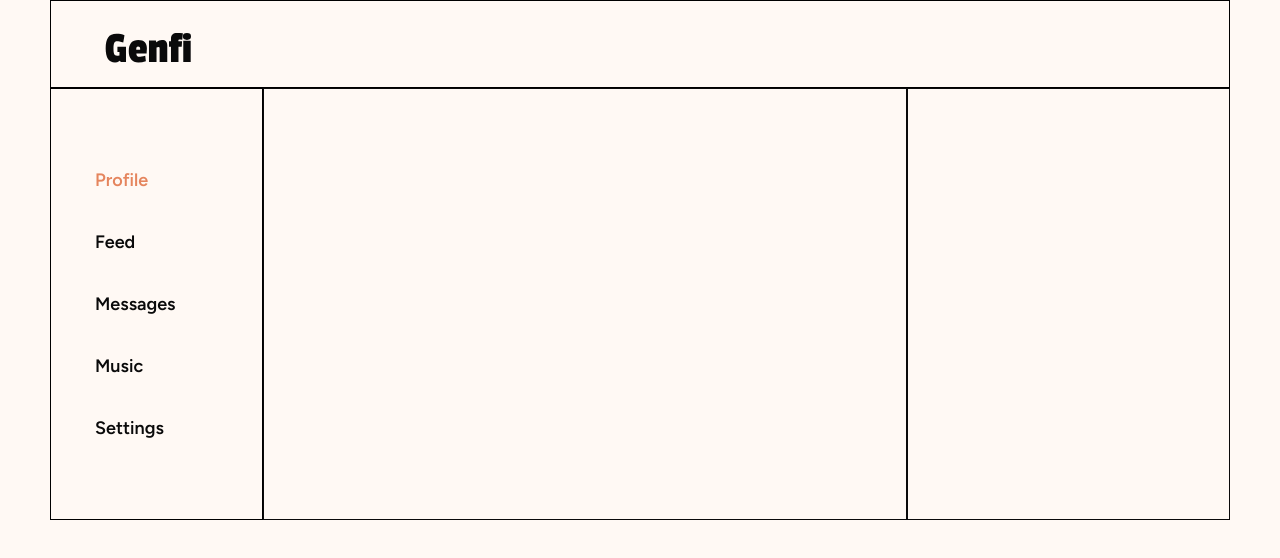
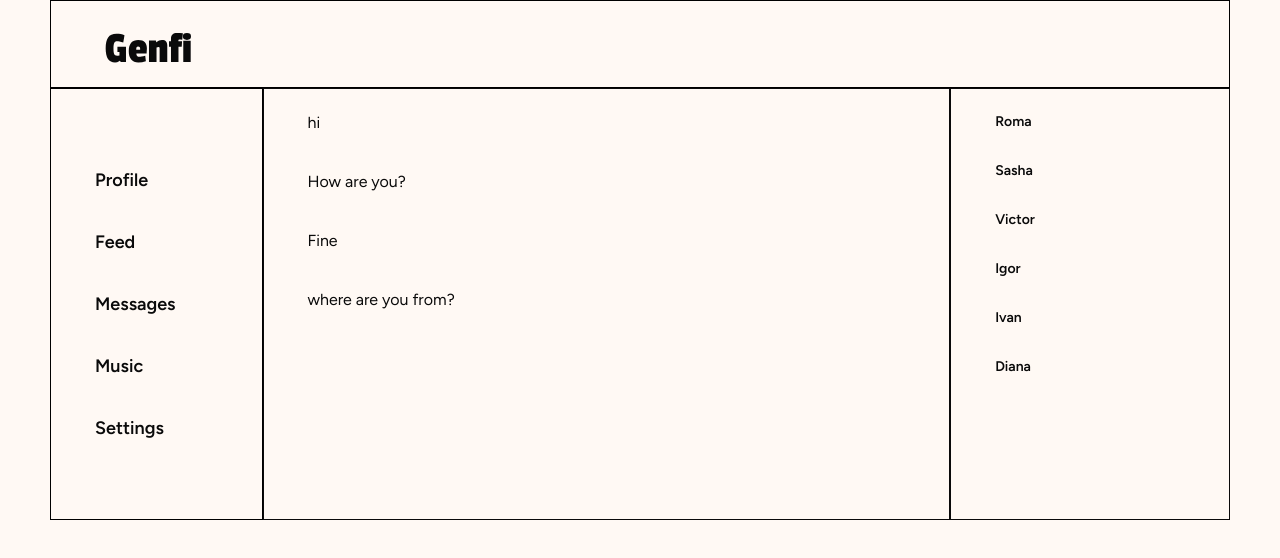
Before and after one commit to Readberg/React-Genfi, a React (Create React App) app: page /dialogs in a window 1280 px wide. Shown: the top 558 px of the page. Built offline with nearby package versions, Linux system fonts and the light colour scheme.

Commit message:
feat: add dialogs functional

```diff
--- a/src/App.js
+++ b/src/App.js
@@ -6,24 +6,21 @@ import Dialogs from './components/Dialogs/Dialogs';
 import Feed from './components/Feed/Feed';
 import Music from './components/Music/Music';
 import SettingsPage from './components/SettingsPage/Settings';
-import {BrowserRouter, BrowserRouter as Router, Route, Routes} from 'react-router-dom';
-
+import {Routes, Route} from 'react-router-dom';
 
 function App(props) {
   return (
-    <BrowserRouter>
     <div className='app-wrapper'>
       <Header />
       <Nav />
       <Routes>
-        <Route path='*'element={<Profile />} />
+        <Route path='/profile'element={<Profile />} />
         <Route path='/feed'element={<Feed />} />
-        <Route path='/dialogs'element={<Dialogs />} />
+        <Route path='/dialogs/*'element={<Dialogs />} />
         <Route path='/music'element={<Music />} />
         <Route path='/settings'element={<SettingsPage />} />
       </Routes>
     </div>
-    </BrowserRouter>
   );
 }
 
--- a/src/components/Dialogs/Dialogs.module.css
+++ b/src/components/Dialogs/Dialogs.module.css
@@ -1,5 +1,5 @@
 .dialogs {
     display: grid;
 
-    grid-template-areas: "messages messages friends";
+    grid-template-areas: "messages messages messages friends";
 }
--- /dev/null
+++ b/src/components/Dialogs/Friends/Friend/Friend.jsx
@@ -0,0 +1,14 @@
+import { NavLink } from 'react-router-dom';
+import c from './Friend.module.css';
+
+function Friend(props) {
+    let path = '/dialogs/' + props.id;
+
+    return (
+        <NavLink to={path} className={c.friend}>
+                {props.name}
+        </NavLink>
+    )
+}
+
+export default Friend;
--- /dev/null
+++ b/src/components/Dialogs/Friends/Friend/Friend.module.css
@@ -0,0 +1,7 @@
+.friend {
+    font-family: 'Figtree';
+    font-style: normal;
+    font-weight: 600;
+    font-size: 14px;
+    color: var(--text-color);
+}
--- a/src/components/Dialogs/Friends/Friends.jsx
+++ b/src/components/Dialogs/Friends/Friends.jsx
@@ -1,9 +1,15 @@
+import Friend from './Friend/Friend';
 import c from './Friends.module.css'
 
 function Friends() {
     return (
         <div className={c.friends}>
-
+            <Friend name='Roma' id='1'/>
+            <Friend name='Sasha' id='2'/>
+            <Friend name='Victor' id='3'/>
+            <Friend name='Igor' id='4'/>
+            <Friend name='Ivan' id='5'/>
+            <Friend name='Diana' id='6'/>
         </div>
     )
 }
--- a/src/components/Dialogs/Friends/Friends.module.css
+++ b/src/components/Dialogs/Friends/Friends.module.css
@@ -1,4 +1,12 @@
 .friends {
     grid-area: friends;
     border: 1px solid #0A0A0A;
+    padding: 24px 44px;
+    display: flex;
+    flex-direction: column;
+    gap: 32px;
 }
+
+.active {
+    color: #E5855D;
+}
--- /dev/null
+++ b/src/components/Dialogs/Messages/Message/Message.jsx
@@ -0,0 +1,9 @@
+import c from './Message.module.css'
+
+function Message(props) {
+    return (
+        <div className={c.message}>{props.message}</div>
+    )
+}
+
+export default Message;
--- a/src/components/Dialogs/Messages/Messages.jsx
+++ b/src/components/Dialogs/Messages/Messages.jsx
@@ -1,9 +1,13 @@
+import Message from './Message/Message';
 import c from './Messages.module.css'
 
-function Messages() {
+function Messages(props) {
     return (
         <div className={c.messages}>
-
+            <Message message='hi'/>
+            <Message message='How are you?'/>
+            <Message message='Fine'/>
+            <Message message='where are you from?'/>
         </div>
     )
 }
--- a/src/components/Dialogs/Messages/Messages.module.css
+++ b/src/components/Dialogs/Messages/Messages.module.css
@@ -1,4 +1,8 @@
 .messages {
+    display: flex;
+    flex-direction: column;
+    gap: 40px;
+    padding: 24px 44px;
     grid-area: messages;
     border: 1px solid #0A0A0A;
 }
--- a/src/components/Nav/Chapters/Chapters.jsx
+++ b/src/components/Nav/Chapters/Chapters.jsx
@@ -1,15 +1,36 @@
-import c from './Chapters.module.css'
+import c from "./Chapters.module.css";
+import {NavLink} from 'react-router-dom'
 
 function Chapters() {
-    return (
-        <ul className={c.list}>
-          <li className={c.item}><a href="/profile" className={`${c.link} ${c.active}`}>Profile</a></li>
-          <li className={c.item}><a href="/feed" className={c.link}>Feed</a></li>
-          <li className={c.item}><a href="/dialogs" className={c.link}>Messages</a></li>
-          <li className={c.item}><a href="/music" className={c.link}>Music</a></li>
-          <li className={c.item}><a href="/settings" className={c.link}>Settings</a></li>
-        </ul>
-    )
+  return (
+    <ul className={c.list}>
+      <li className={c.item}>
+        <NavLink to="/profile" className={`${c.link}`}>
+          Profile
+        </NavLink>
+      </li>
+      <li className={c.item}>
+        <NavLink to="/feed" className={c.link}>
+          Feed
+        </NavLink>
+      </li>
+      <li className={c.item}>
+        <NavLink to="/dialogs" className={c.link}>
+          Messages
+        </NavLink>
+      </li>
+      <li className={c.item}>
+        <NavLink to="/music" className={c.link}>
+          Music
+        </NavLink>
+      </li>
+      <li className={c.item}>
+        <NavLink to="/settings" className={c.link}>
+          Settings
+        </NavLink>
+      </li>
+    </ul>
+  );
 }
 
 export default Chapters;
--- a/src/index.js
+++ b/src/index.js
@@ -3,11 +3,15 @@ import ReactDOM from 'react-dom/client';
 import './index.css';
 import App from './App';
 import reportWebVitals from './reportWebVitals';
+import { BrowserRouter} from 'react-router-dom';
+
 
 const root = ReactDOM.createRoot(document.getElementById('root'));
 root.render(
   <React.StrictMode>
-    <App />
+    <BrowserRouter>
+      <App />
+    </BrowserRouter>
   </React.StrictMode>
 );
 
```
Also changed, not shown: src/components/Dialogs/Messages/Message/Message.module.css (added).
